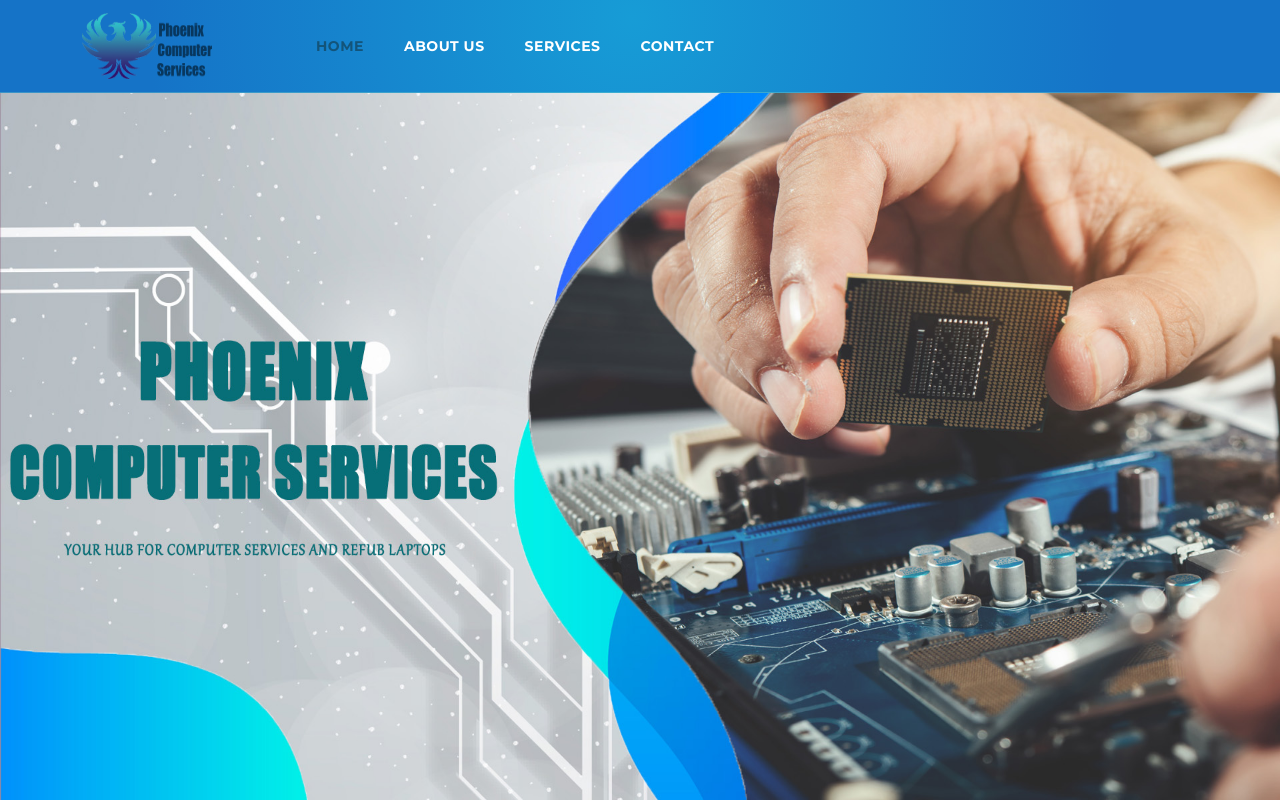
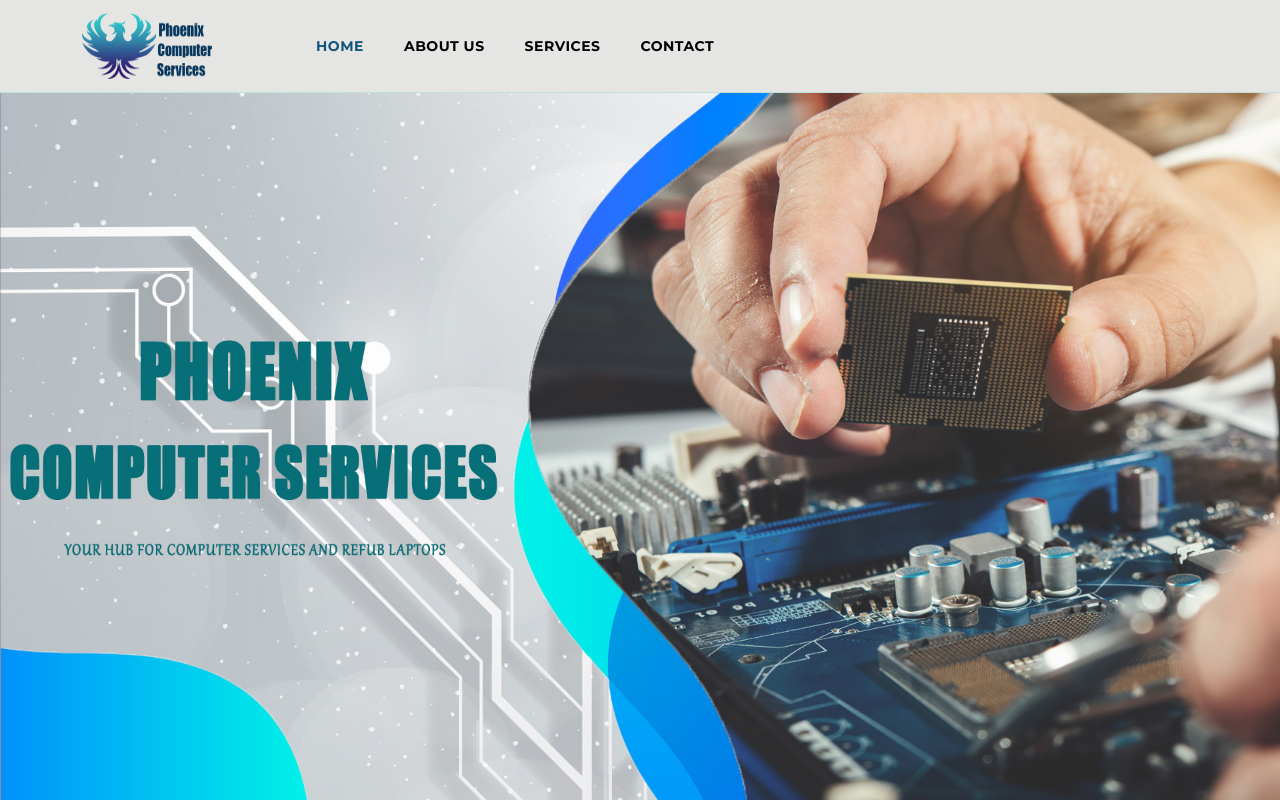
Before and after one commit to deepthi-crypto/Phoenix, a plain HTML site: page index.html in a window 1280 px wide. Shown: the top 802 px of the page. Drawn offline with nearby package versions, Linux system fonts and the light colour scheme.

Commit message:
Update templatemo-topic-listing.css

```diff
--- a/css/templatemo-topic-listing.css
+++ b/css/templatemo-topic-listing.css
@@ -296,7 +296,7 @@
 }
 
 .navbar {
-  background: radial-gradient(484px at 49.4% 19%, rgb(23, 156, 214) 0%, rgb(21 115 199) 100.2%);
+  background:#E5E6E4;
   border-bottom: 1px solid rgba(128, 208, 199, 0.35);
   z-index: 9;
 }
@@ -320,7 +320,7 @@
 
 .navbar-nav .nav-link {
   display: inline-block;
-  color: var(--white-color);
+  color: var(--dark-color);
   font-family: var(--title-font-family);
   font-size: var(--menu-font-size);
   font-weight: var(--font-weight-medium);
@@ -769,7 +769,7 @@
 
 .timeline-container .vertical-scrollable-timeline li {
   position: relative;
-  padding: 20px 0px 65px 145px;
+  padding: 20px 0px 8px 145px;
 }
 
 .timeline-container .vertical-scrollable-timeline li:last-child {
```
